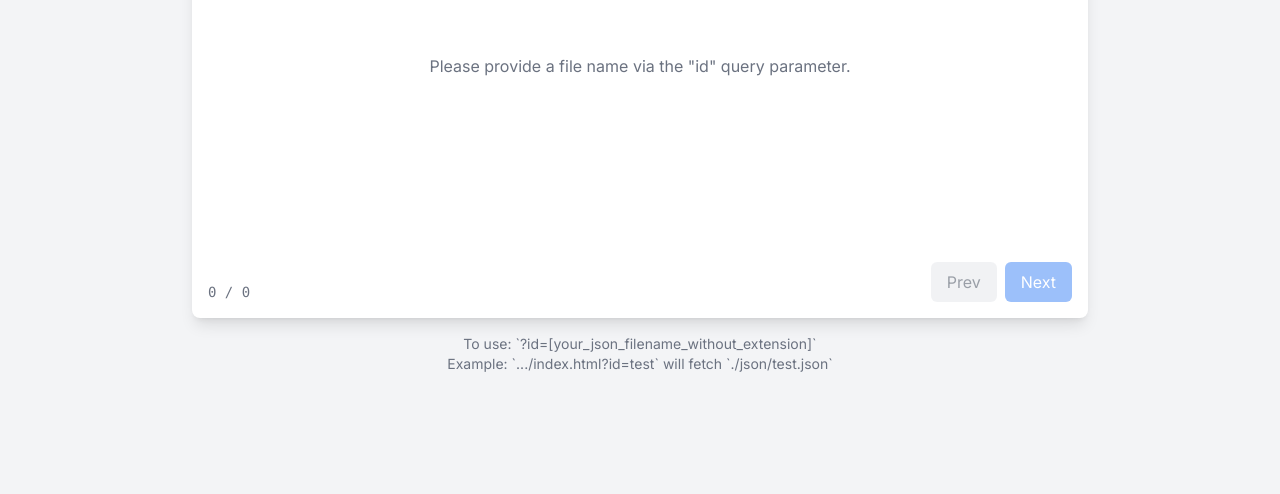
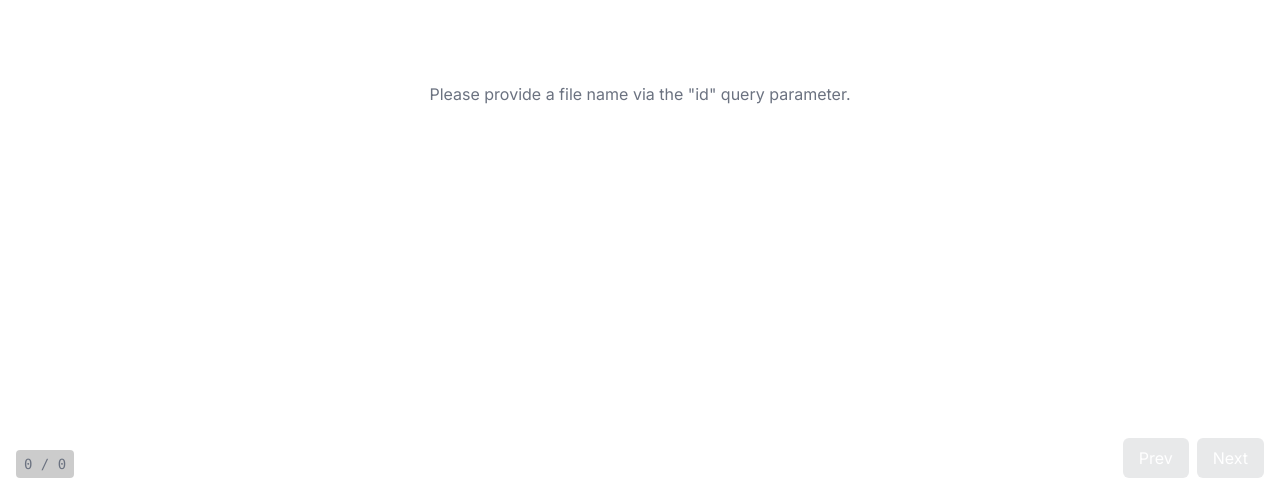
Before and after one commit to bbk-bbw/prezi, a plain HTML site: page index.html in a window 1280 px wide. Shown: the part 306-800 px from the top of the page. Drawn offline with nearby package versions, Linux system fonts and the light colour scheme.

Commit message:
Update index.html

```diff
--- a/index.html
+++ b/index.html
@@ -10,6 +10,8 @@
         body {
             font-family: 'Inter', sans-serif;
             background-color: #f3f4f6;
+            margin: 0;
+            padding: 0;
         }
         .slide.active {
             display: flex;
@@ -24,26 +26,21 @@
         }
     </style>
 </head>
-<body class="flex flex-col items-center justify-center min-h-screen bg-gray-100 p-4">
+<body class="bg-white">
 
-    <div id="viewer" class="w-full max-w-4xl aspect-[16/9] bg-white rounded-lg shadow-lg flex flex-col relative">
+    <div id="viewer" class="w-screen h-screen bg-white flex flex-col relative">
         <div id="slide-container" class="flex-grow p-8 md:p-16 flex items-center justify-center overflow-hidden">
             <div id="loading">
                 <p class="text-xl text-gray-500">Loading slides...</p>
             </div>
         </div>
-        <div class="absolute bottom-4 left-4 flex items-center">
-             <span id="slide-counter" class="text-sm text-gray-500 font-mono">0 / 0</span>
+        <div class="absolute bottom-4 left-4 flex items-center z-10">
+             <span id="slide-counter" class="text-sm text-gray-500 font-mono bg-black bg-opacity-20 px-2 py-1 rounded">0 / 0</span>
         </div>
-        <div class="absolute bottom-4 right-4 flex items-center space-x-2">
-            <button id="prev-btn" class="px-4 py-2 bg-gray-200 text-gray-700 rounded-md hover:bg-gray-300 transition-colors disabled:opacity-50 disabled:cursor-not-allowed">Prev</button>
-            <button id="next-btn" class="px-4 py-2 bg-blue-500 text-white rounded-md hover:bg-blue-600 transition-colors disabled:opacity-50 disabled:cursor-not-allowed">Next</button>
+        <div class="absolute bottom-4 right-4 flex items-center space-x-2 z-10">
+            <button id="prev-btn" class="px-4 py-2 bg-gray-800 bg-opacity-50 text-white rounded-md hover:bg-opacity-75 transition-opacity disabled:opacity-20 disabled:cursor-not-allowed">Prev</button>
+            <button id="next-btn" class="px-4 py-2 bg-gray-800 bg-opacity-50 text-white rounded-md hover:bg-opacity-75 transition-opacity disabled:opacity-20 disabled:cursor-not-allowed">Next</button>
         </div>
-    </div>
-
-    <div class="mt-4 text-sm text-gray-500 text-center">
-        <p>To use: `?id=[your_json_filename_without_extension]`</p>
-        <p>Example: `.../index.html?id=test` will fetch `./json/test.json`</p>
     </div>
 
     <script>
@@ -95,7 +92,6 @@
             slideElement.className = 'slide active w-full h-full flex items-center justify-center';
             slideElement.innerHTML = slideHtml;
 
-            // Find elements that should have their children animated
             const containersToAnimate = slideElement.querySelectorAll('.animate-children');
             containersToAnimate.forEach(container => {
                 const children = Array.from(container.children);
@@ -112,19 +108,16 @@
         function updateControls() {
             slideCounter.textContent = `${currentSlideIndex + 1} / ${slides.length}`;
             prevBtn.disabled = currentSlideIndex === 0 && animationStep === 0;
-            // Next is disabled only on the very last step of the last slide
             const isLastSlide = currentSlideIndex === slides.length - 1;
             const isLastStep = animationStep === animatableItems.length;
             nextBtn.disabled = isLastSlide && isLastStep;
         }
 
         function nextStep() {
-            // Check if there are more items to animate on the current slide
             if (animationStep < animatableItems.length) {
                 animatableItems[animationStep].classList.add('visible');
                 animationStep++;
             } else {
-                // If no more animations, go to the next slide
                 if (currentSlideIndex < slides.length - 1) {
                     currentSlideIndex++;
                     renderSlide();
@@ -134,10 +127,14 @@
         }
 
         function prevStep() {
-            // Always go to the previous slide directly, resetting animations
-            if (currentSlideIndex > 0) {
-                currentSlideIndex--;
-                renderSlide();
+            if (animationStep > 0) {
+                animationStep--;
+                animatableItems[animationStep].classList.remove('visible');
+            } else {
+                if (currentSlideIndex > 0) {
+                    currentSlideIndex--;
+                    renderSlide();
+                }
             }
             updateControls();
         }
```
